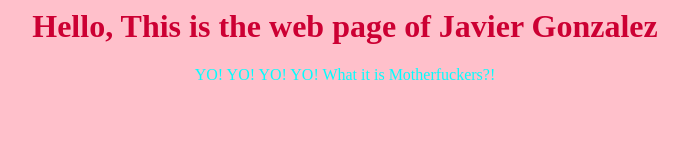
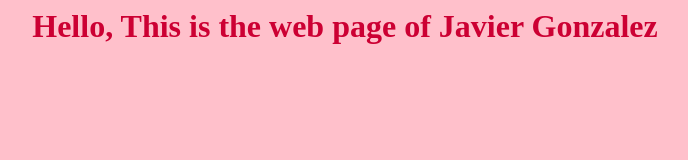
Before and after one commit to JGonz956/about-me, a plain HTML site: page index.html in a window 1280 px wide. Shown: the whole page, without its empty margins (295-983 px from the left). Drawn offline with Linux system fonts and the light colour scheme.

Commit message:
Update index.html

```diff
--- a/index.html
+++ b/index.html
@@ -5,5 +5,5 @@
 </head>
 <body>
 <h1 style="text-align: center; color: #cc0033;"> Hello, This is the web page of Javier Gonzalez </h1>
-  <p style="font-size: 16; font: papyrus; text-align: center; color: cyan;">  YO! YO! YO! YO! What it is Motherfuckers?! </p>
+  <p style="font-size: 16; font: papyrus; text-align: center; color: #00cccc;">   </p>
 </body>
```
